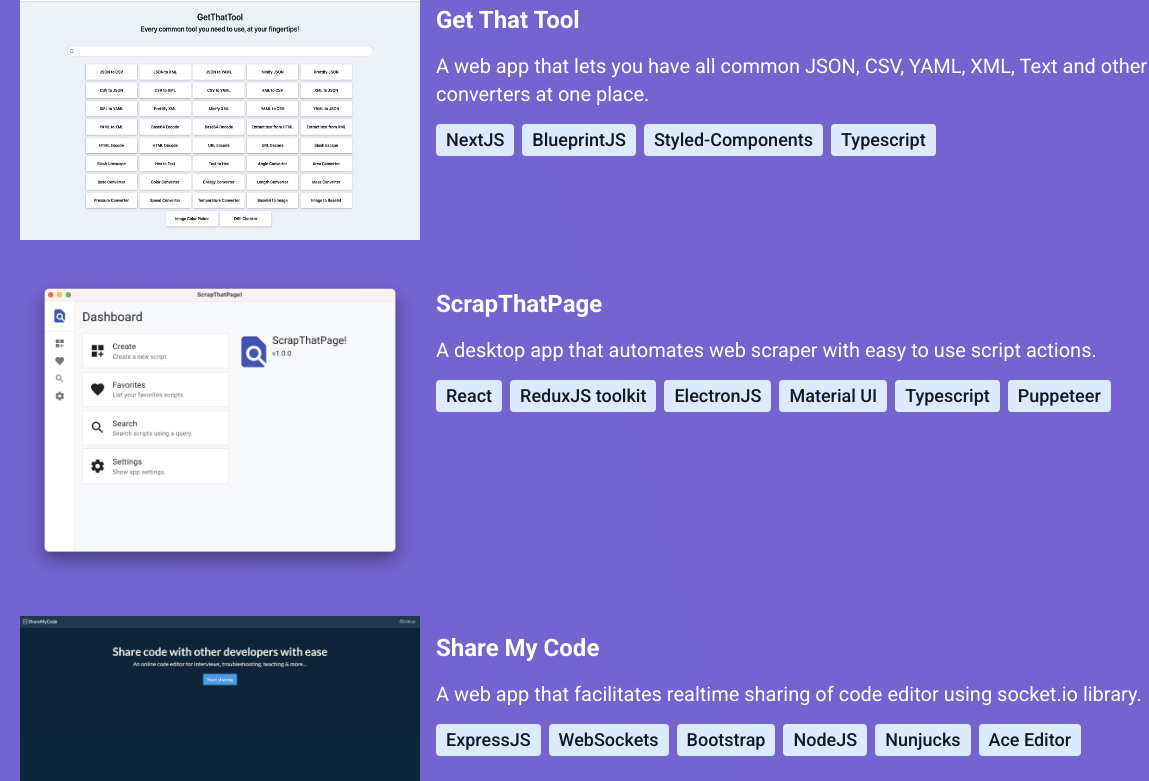
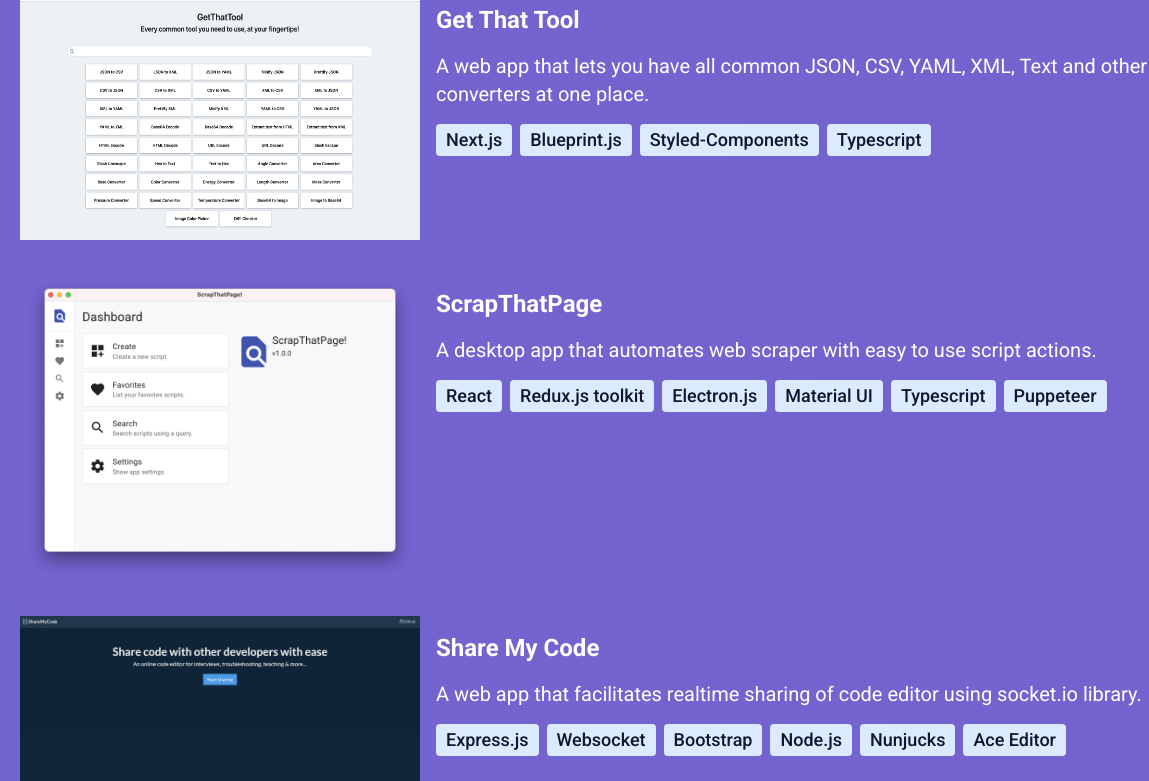
Before and after one commit to kaushalmeena/kaushalmeena.github.io, a website built with Vite: page index.html in a window 1280 px wide. Shown: the part 2380-3161 px from the top of the page, 0-1149 px from the left. Built offline with nearby package versions, Linux system fonts and the light colour scheme.

Commit message:
fix spell issues

```diff
--- a/index.html
+++ b/index.html
@@ -206,9 +206,9 @@
             Skill Set:
           </p>
           <div class="flex flex-wrap mt-2 text-lg font-medium">
-            <span class="badge">ReactJS</span>
+            <span class="badge">React.js</span>
             <span class="badge">React Native</span>
-            <span class="badge">NextJS</span>
+            <span class="badge">Next.js</span>
             <span class="badge">Redux toolkit</span>
             <span class="badge">Javascript</span>
             <span class="badge">Typescript</span>
@@ -268,14 +268,14 @@
           >
             <li>
               Created highly reusable and maintainable UI component library
-              styled42 in the hybrid codebase in NextJS and ReactNative
+              styled42 in the hybrid codebase in Next.js and ReactNative
             </li>
             <li>
               Maintained on-page Lighthouse SEO score of the candidate-facing
               website at >90
             </li>
             <li>
-              Reduced the number of bugs/errors reported on TrackJS for codebase
+              Reduced the number of bugs/errors reported on Track.js for codebase
               by 60%
             </li>
             <li>
@@ -328,8 +328,8 @@
               and other tools and converters at one place.
             </p>
             <div class="flex flex-wrap mt-4 text-lg font-medium">
-              <span class="badge">NextJS</span>
-              <span class="badge">BlueprintJS</span>
+              <span class="badge">Next.js</span>
+              <span class="badge">Blueprint.js</span>
               <span class="badge">Styled-Components</span>
               <span class="badge">Typescript</span>
             </div>
@@ -403,8 +403,8 @@
             </p>
             <div class="flex flex-wrap mt-4 text-lg font-medium">
               <span class="badge">React</span>
-              <span class="badge">ReduxJS toolkit</span>
-              <span class="badge">ElectronJS</span>
+              <span class="badge">Redux.js toolkit</span>
+              <span class="badge">Electron.js</span>
               <span class="badge">Material UI</span>
               <span class="badge">Typescript</span>
               <span class="badge">Puppeteer</span>
@@ -453,10 +453,10 @@
               socket.io library.
             </p>
             <div class="flex flex-wrap mt-4 text-lg font-medium">
-              <span class="badge">ExpressJS</span>
-              <span class="badge">WebSockets</span>
+              <span class="badge">Express.js</span>
+              <span class="badge">Websocket</span>
               <span class="badge">Bootstrap</span>
-              <span class="badge">NodeJS</span>
+              <span class="badge">Node.js</span>
               <span class="badge">Nunjucks</span>
               <span class="badge">Ace Editor</span>
             </div>
```
